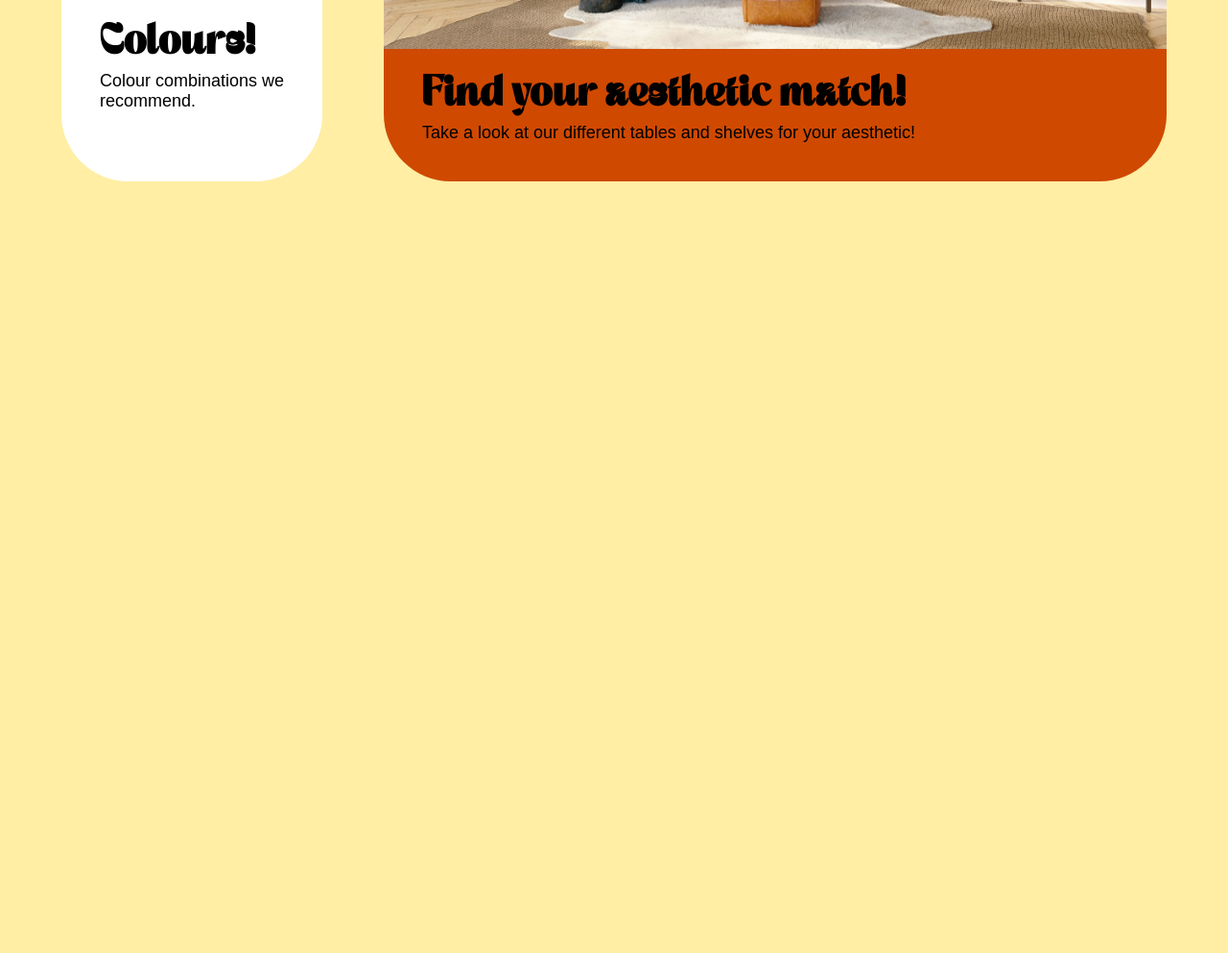
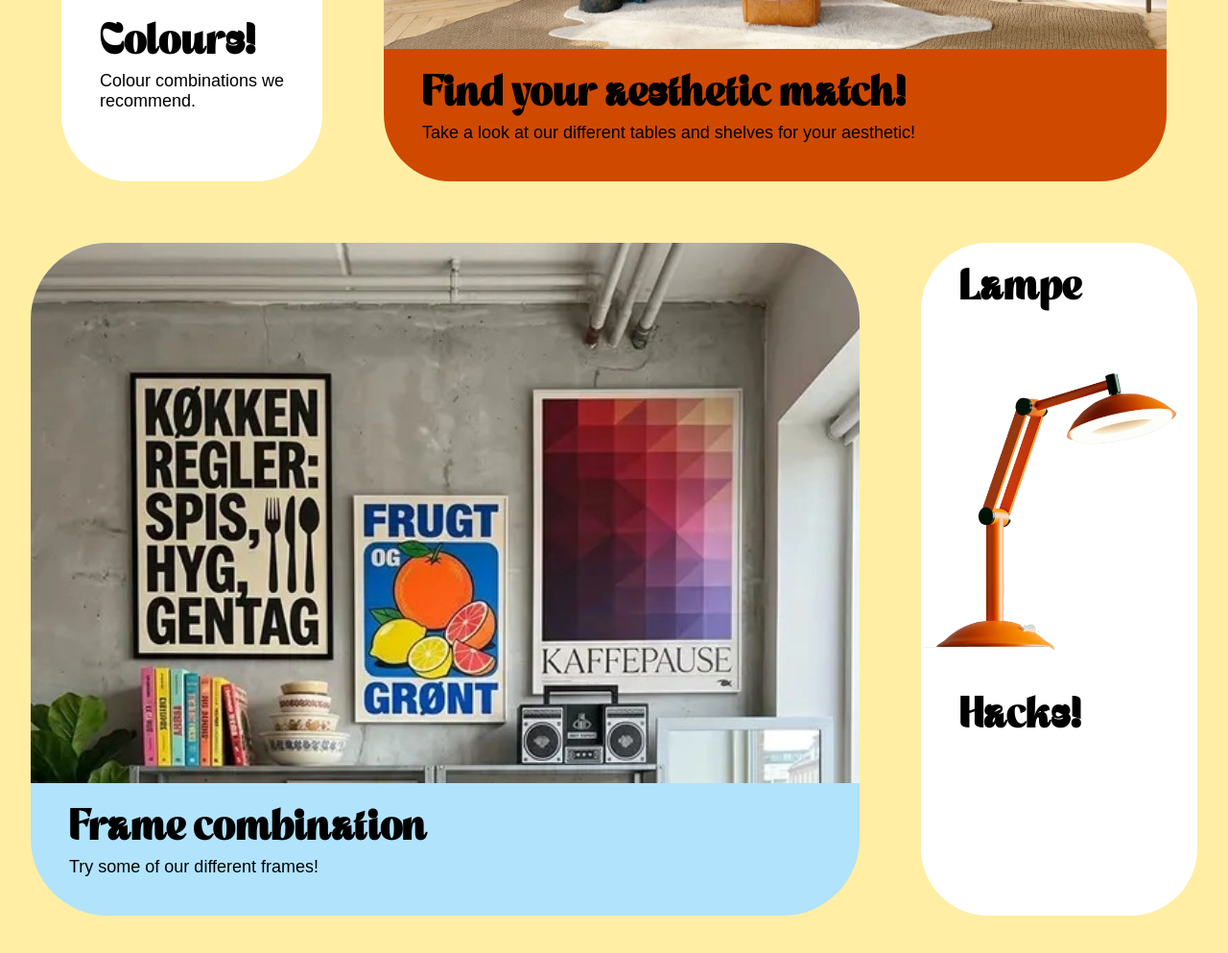
Before and after one commit to signebaekmandEK/t8_chambre, a plain HTML site: page inspiration.html in a window 1280 px wide. Shown: the part 2147-3140 px from the top of the page at 96% size. Before the commit the page ends 2368 px from the top, so only its background shows below. Drawn offline with Linux system fonts and the light colour scheme; a web font is replaced by a local one.

Commit message:
4. grid done

```diff
--- a/css/inspiration.css
+++ b/css/inspiration.css
@@ -108,3 +108,39 @@
 .grid3_kasse2 img {
   border-radius: 70px 70px 0 0;
 }
+
+/*Grid4*/
+
+.grid4 {
+  display: grid;
+  grid-template-columns: 3fr 1fr;
+  align-self: center;
+  gap: 4rem;
+  margin: 4rem 2rem;
+}
+
+.grid4_kasse1,
+.grid4_kasse2 img {
+  width: 100%;
+  height: auto;
+}
+
+.grid4_kasse1 {
+  background-color: #b1e3fc;
+  border-radius: 80px;
+}
+
+.grid4_kasse1 img {
+  border-radius: 80px 80px 0 0;
+}
+
+.grid4_kasse2 {
+  background-color: #ffffff;
+  border-radius: 70px;
+}
+
+.lampe_text {
+  padding-top: 20px;
+  padding-bottom: 40px;
+  padding-left: 40px;
+}
--- a/inspiration.html
+++ b/inspiration.html
@@ -86,6 +86,20 @@
                 </div>
             </div>
         </div>
+        <div class="grid4">
+            <div class="grid4_kasse1">
+                <img src="inspiration_images/plakater.webp" alt="">
+                <div class="kasse_text">
+                    <h2>Frame combination</h2>
+                    <p>Try some of our different frames!</p>
+                </div>
+            </div>
+            <div class="grid4_kasse2">
+                <h2 class="lampe_text">Lampe</h2>
+                <img src="inspiration_images/lampewebp.webp" alt="">
+                <h2 class="lampe_text">Hacks!</h2>
+            </div>
+        </div>
     </main>
 
     <footer>
```
Also changed, not shown: inspiration_images/lampewebp.webp (added), inspiration_images/plakater.jpg (added), inspiration_images/plakater.webp (added), inspiration_images/webP4 - Copy.webp (added).
